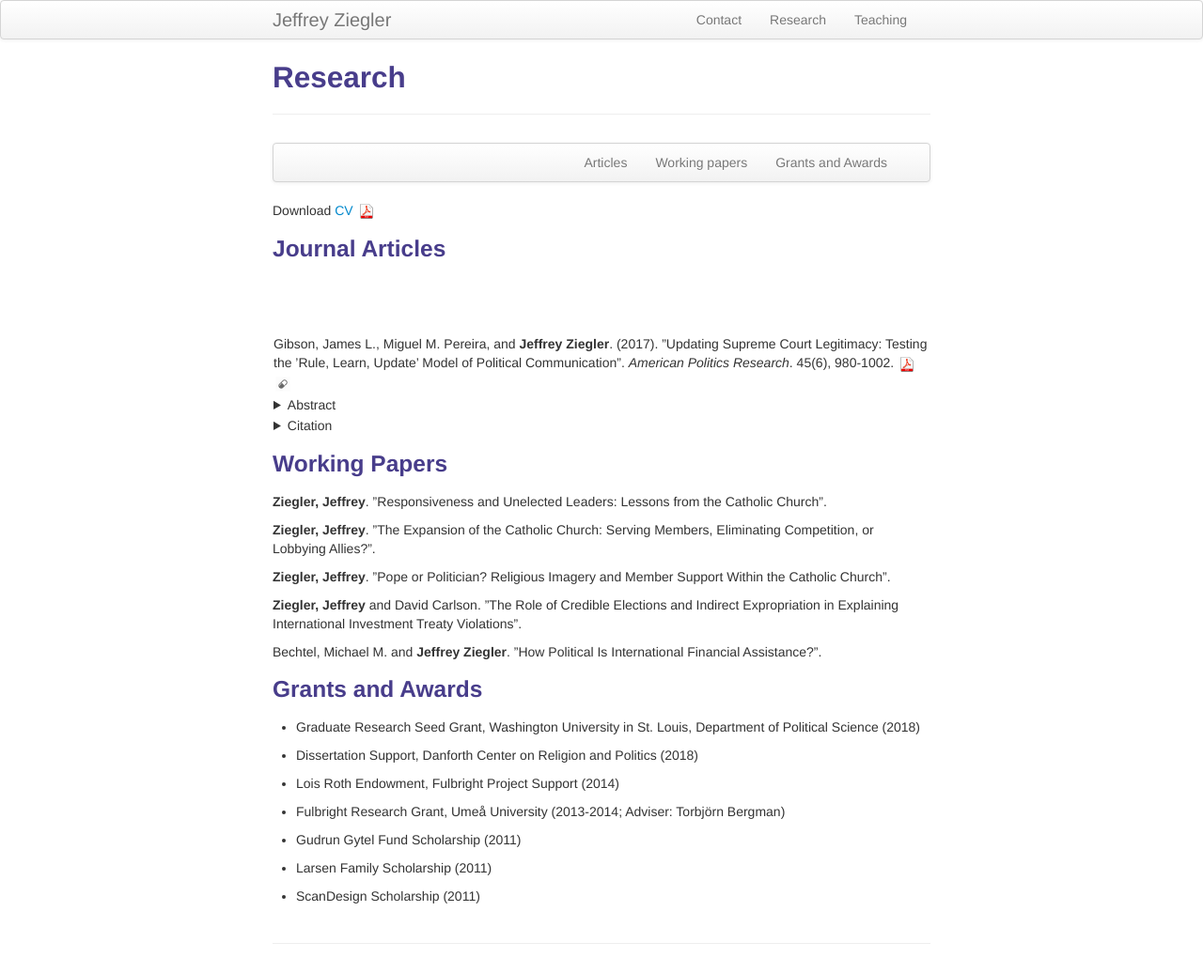
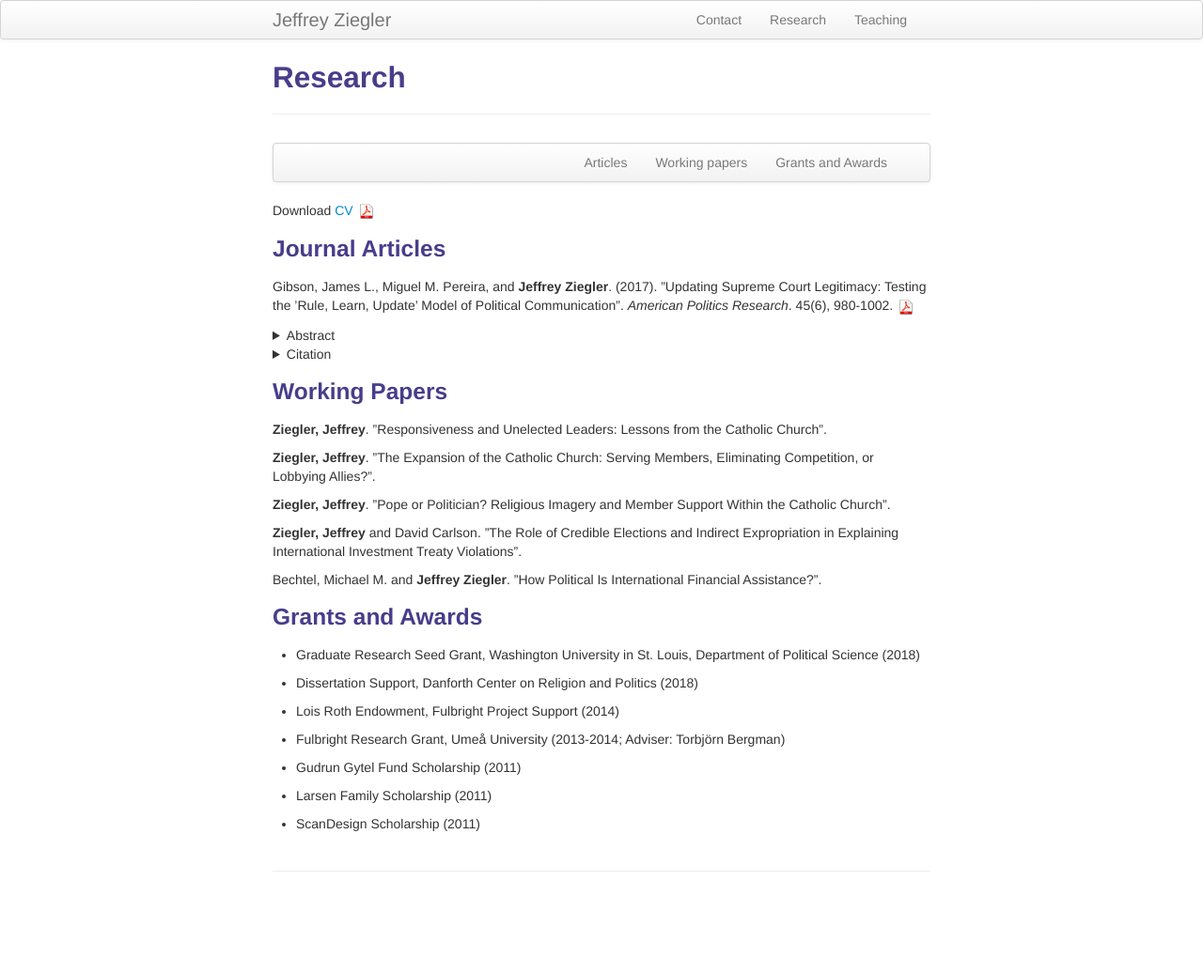
Before and after one commit to zieglerjef/zieglerjef.github.io, a Jekyll site: the page built from pages/pubs.md, in a window 1280 px wide. Shown: the whole page at 94% size. Built offline with Jekyll 4.4.1, drawn with Linux system fonts in a browser that asks for light colours; after the commit the page ends 959 px from its top, so only the background shows below that.

Commit message:
Update pubs.md

```diff
--- a/pages/pubs.md
+++ b/pages/pubs.md
@@ -19,23 +19,16 @@ Download <a href="https://drive.google.com/open?id=1tBMW3yqCl2WfRwRRfyTYkDypJOkO
 
 ### <a name="articles"></a>Journal Articles
 
-<table align="center">
-    <tbody>
-<tr>
-<td align="left" valign="center" width="80%">
-Gibson, James L., Miguel M. Pereira, and <b>Jeffrey Ziegler</b>. (2017). ”Updating Supreme Court Legitimacy: Testing the ’Rule, Learn, Update’ Model of Political Communication”. <i>American Politics Research</i>. 45(6), 980-1002. <a href="https://drive.google.com/file/d/1YHqTlVkxxMtOSetTqnR4V8dhUR-LXqXT/view" target="_blank"> <img src="icons16/pdf-icon.png" alt="hi" class="inline"/>
-</a> &nbsp; <a href="https://drive.google.com/file/d/1OrwLIBFuznTYT0aKuaF_1aXoW58N0UUM/view" target="_blank"> <img src="icons16/supp-icon.png" alt="hi" class="inline"/>
-</a> </td></tr>
-<br/><br/>
-<tr>
-<td align="left" valign="center" width="80%">
+Gibson, James L., Miguel M. Pereira, and **Jeffrey Ziegler**. (2017). ”Updating Supreme Court Legitimacy: Testing
+the ’Rule, Learn, Update’ Model of Political Communication”. *American Politics Research*. 45(6), 980-1002.
+[![pdf](icons16/pdf-icon.png)](https://drive.google.com/file/d/1YHqTlVkxxMtOSetTqnR4V8dhUR-LXqXT/view)
+
 <details><summary> Abstract </summary>
 <p>
 Test
 </p>
 </details>
-</td>	</tr><br/>
-<tr><td align="left" valign="center" width="80%">
+
 <details><summary> Citation </summary>
 <p>
 <pre>
@@ -51,9 +44,6 @@ Test
 </pre>
 </p>
 </details>
-</td>	</tr>    </tbody>
-
-</table>
 
 ### <a name="workingPapers"></a>Working Papers
 
```
